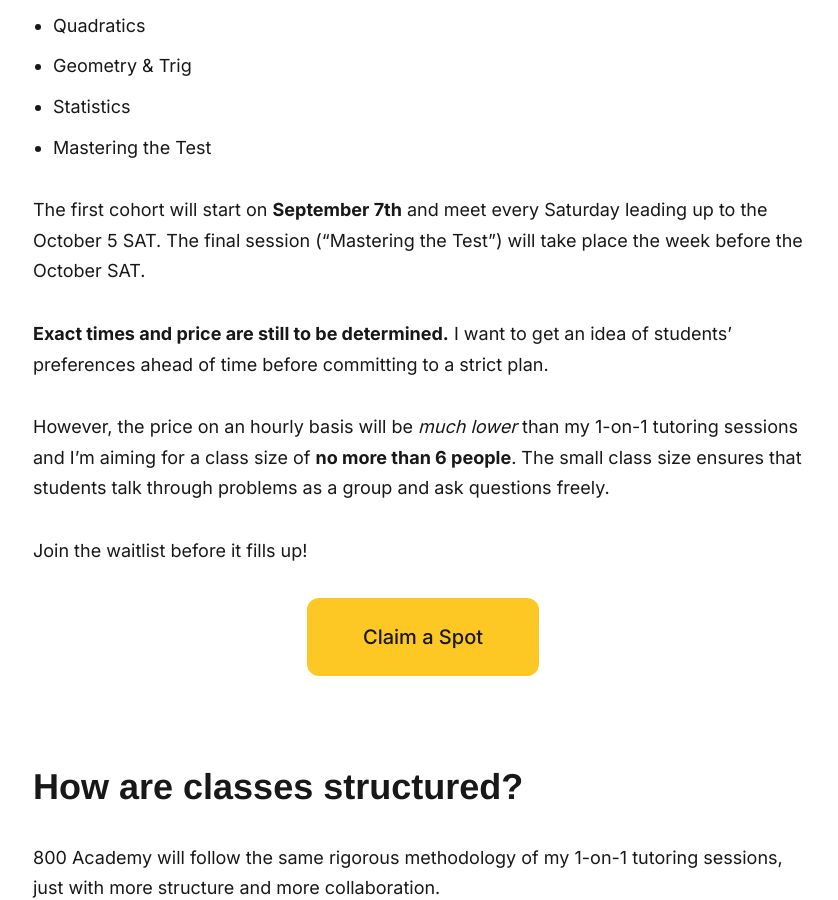
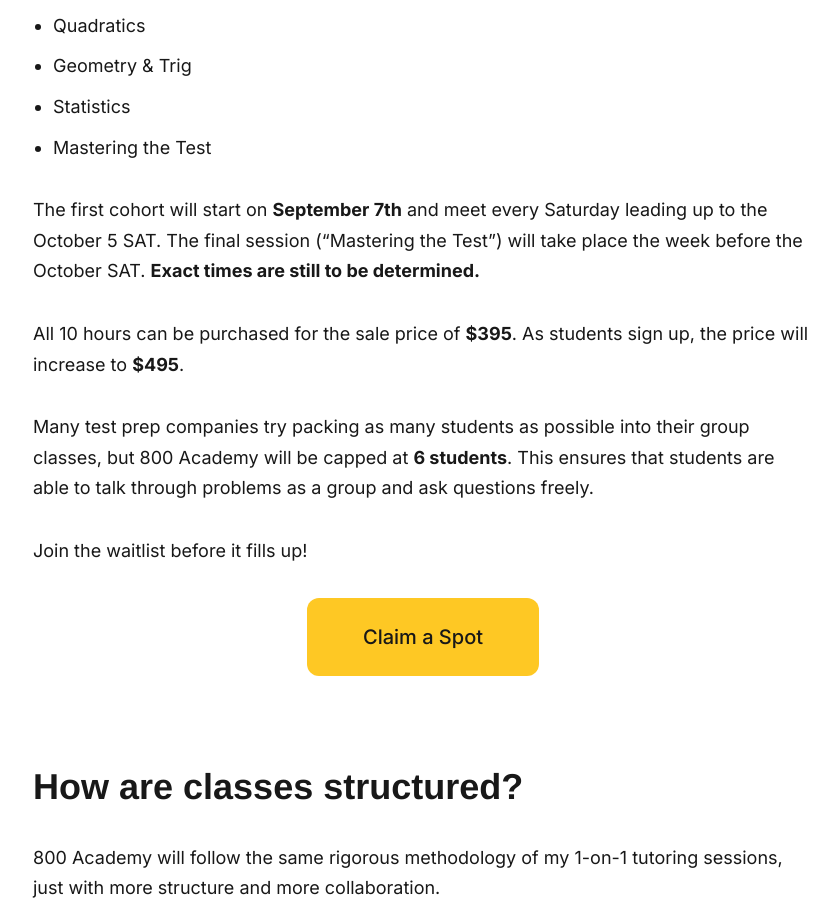
Before and after one commit to qExobyte/qExobyte.github.io, a Jekyll site: the page built from _pages/classes.md, in a window 1280 px wide and 900 px high, scrolled down 612 px. Shown: the whole window, without its empty margins (217-1055 px from the left). Built offline with Jekyll 4.4.1, drawn with Linux system fonts in a browser that asks for light colours; nearby versions of some CDN libraries; some web fonts are replaced.

Commit message:
price for group classes

```diff
--- a/_data/settings.yml
+++ b/_data/settings.yml
@@ -3,7 +3,8 @@
 stats:
   rate: 185
   8h: 1195
-  academy: TBD
+  academy: 495
+  academy-sale: 395
   hours: 500
   years: 3
   views: 15 # in millions
--- a/_includes/section-form.html
+++ b/_includes/section-form.html
@@ -14,7 +14,6 @@
             </div>
             <label for="date-dropdown">SAT Date (or closest date)</label>
             <select class="form__group form__input" id="date-dropdown" name="SAT Date">
-                <option>August 24, 2024</option>
                 <option>October 5, 2024</option>
                 <option>November 2, 2024</option>
                 <option>December 7, 2024</option>
--- a/_includes/section-pricing.html
+++ b/_includes/section-pricing.html
@@ -22,7 +22,8 @@
                     <h1><b>800 Academy</b></h1>
                     <p class="pricing--text"> 10 hours of group classes <br> One payment in advance</p>
                     <p class="pricing--text"> For highly motivated students aiming for a 750+</p>
-                    <h2 class="reduced--header current-price">${{ site.data.settings.stats.academy }}</h2>
+                    <h5 class="reduced--header former-price"><s>${{ site.data.settings.stats.academy }}</s></h5>
+                    <h2 class="reduced--header current-price">${{ site.data.settings.stats.academy-sale }}</h2>
                 </div>
 
 
--- a/_pages/classes.md
+++ b/_pages/classes.md
@@ -23,11 +23,11 @@
 - Statistics
 - Mastering the Test
 
-The first cohort will start on **September 7th** and meet every Saturday leading up to the October 5 SAT. The final session ("Mastering the Test") will take place the week before the October SAT.
+The first cohort will start on **September 7th** and meet every Saturday leading up to the October 5 SAT. The final session ("Mastering the Test") will take place the week before the October SAT. **Exact times are still to be determined.**
 
-**Exact times and price are still to be determined.** I want to get an idea of students' preferences ahead of time before committing to a strict plan.
+All 10 hours can be purchased for the sale price of **${{ site.data.settings.stats.academy-sale }}**. As students sign up, the price will increase to **${{ site.data.settings.stats.academy }}**.
 
-However, the price on an hourly basis will be *much lower* than my 1-on-1 tutoring sessions and I'm aiming for a class size of **no more than 6 people**. The small class size ensures that students talk through problems as a group and ask questions freely.
+Many test prep companies try packing as many students as possible into their group classes, but 800 Academy will be capped at **6 students**. This ensures that students are able to talk through problems as a group and ask questions freely.
 
 Join the waitlist before it fills up!
 <div align="center">
```
